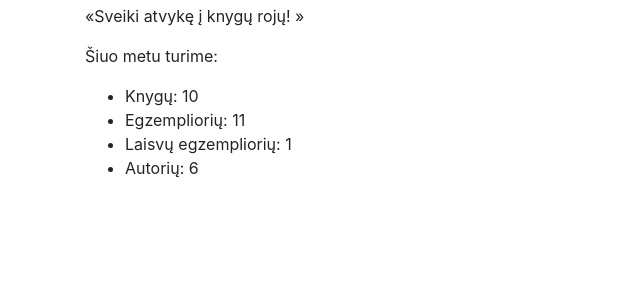
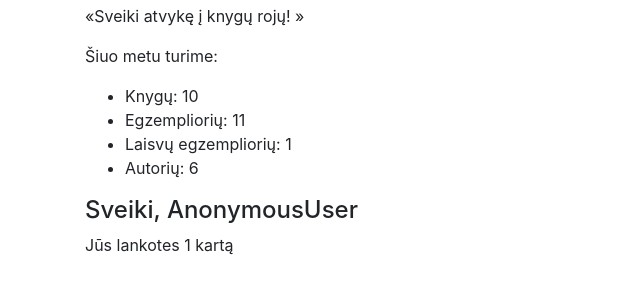
Before and after one commit to regis1986/djangoptu14, a Django app: page /library/ in a window 1280 px wide. Shown: the part 166-466 px from the top of the page, without its empty margins (0-640 px from the left). Run offline with Django 4.2, Linux system fonts and the light colour scheme; data comes from the database, SQL or seed files in the repository; both versions use the stored data as it was after the commit; some libraries are stand-ins or nearby versions.

Commit message:
7 paskaita, apsilankymu skaiciu ir vardo isvedimas indexe

```diff
--- a/djangoptu14/urls.py
+++ b/djangoptu14/urls.py
@@ -18,9 +18,11 @@ from django.contrib import admin
 from django.urls import path, include
 from django.conf.urls.static import static
 from django.conf import settings
+from django.views.generic import RedirectView
 
 urlpatterns = [
     path('library/', include('library.urls')),
     path('admin/', admin.site.urls),
+    path('', RedirectView.as_view(url='library/', permanent=True))
 ] + static(settings.STATIC_URL, document_root=settings.STATIC_ROOT)  \
 + static(settings.MEDIA_URL, document_root=settings.MEDIA_ROOT)
--- a/library/templates/index.html
+++ b/library/templates/index.html
@@ -11,4 +11,6 @@
     <li>Laisvų egzempliorių: {{ num_instances_available_t }}</li>
     <li>Autorių: {{ num_authors_t }}</li> {# jinja komentras #}
 </ul>
+<h4>Sveiki, {{ username_t }}</h4>
+<p>Jūs lankotes {{ num_visits_t }} kartą</p>
 {% endblock %}
--- a/library/views.py
+++ b/library/views.py
@@ -13,11 +13,18 @@ def index(request):
     num_instances_available = BookInstance.objects.filter(status__exact='g').count()
     num_authors = Author.objects.count()
 
+    username = request.user
+    num_visits = request.session.get('mum_visits', 1)
+    request.session['num_visits'] = num_visits + 1
+
     context_t = {
         'num_books_t': num_boks,
         'num_instances_t': num_instances,
         'num_instances_available_t': num_instances_available,
-        'num_authors_t': num_authors
+        'num_authors_t': num_authors,
+        'username_t': username,
+        'num_visits_t': num_visits
+
     }
 
     return render(request, 'index.html', context=context_t)
```
Also changed, not shown: db.sqlite3.
